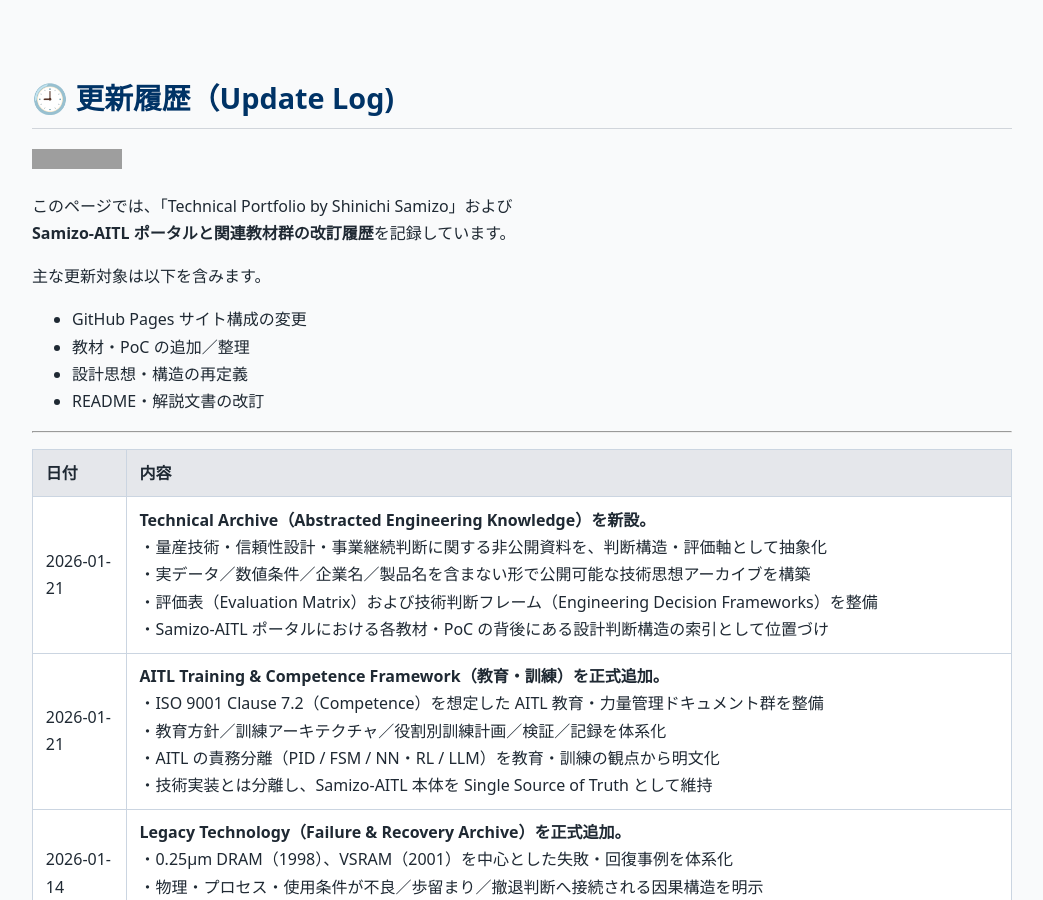
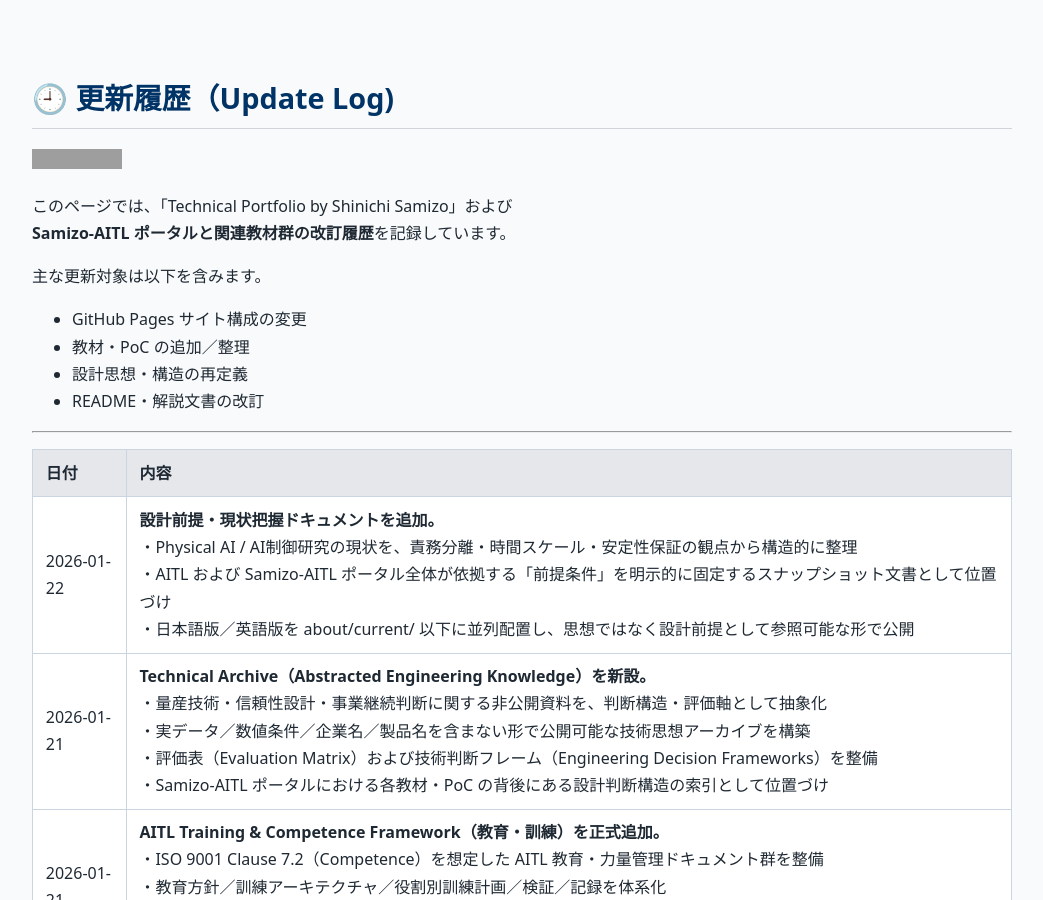
Before and after one commit to Samizo-AITL/Samizo-AITL.github.io, a Jekyll site: the page built from about/update/index.md, in a window 1280 px wide and 900 px high. Shown: the whole window, without its empty margins (118-1161 px from the left). Built offline with Jekyll 4.4.1, drawn with Linux system fonts in a browser that asks for light colours; grey boxes are pictures that could not be loaded.

Commit message:
Update index.md

```diff
--- a/about/update/index.md
+++ b/about/update/index.md
@@ -22,6 +22,7 @@
 
 | 日付       | 内容 |
 |------------|------|
+| 2026-01-22 | **設計前提・現状把握ドキュメントを追加。**<br>・Physical AI / AI制御研究の現状を、責務分離・時間スケール・安定性保証の観点から構造的に整理<br>・AITL および Samizo-AITL ポータル全体が依拠する「前提条件」を明示的に固定するスナップショット文書として位置づけ<br>・日本語版／英語版を about/current/ 以下に並列配置し、思想ではなく設計前提として参照可能な形で公開 |
 | 2026-01-21 | **Technical Archive（Abstracted Engineering Knowledge）を新設。**<br>・量産技術・信頼性設計・事業継続判断に関する非公開資料を、判断構造・評価軸として抽象化<br>・実データ／数値条件／企業名／製品名を含まない形で公開可能な技術思想アーカイブを構築<br>・評価表（Evaluation Matrix）および技術判断フレーム（Engineering Decision Frameworks）を整備<br>・Samizo-AITL ポータルにおける各教材・PoC の背後にある設計判断構造の索引として位置づけ |
 | 2026-01-21 | **AITL Training & Competence Framework（教育・訓練）を正式追加。**<br>・ISO 9001 Clause 7.2（Competence）を想定した AITL 教育・力量管理ドキュメント群を整備<br>・教育方針／訓練アーキテクチャ／役割別訓練計画／検証／記録を体系化<br>・AITL の責務分離（PID / FSM / NN・RL / LLM）を教育・訓練の観点から明文化<br>・技術実装とは分離し、Samizo-AITL 本体を Single Source of Truth として維持 |
 | 2026-01-14 | **Legacy Technology（Failure & Recovery Archive）を正式追加。**<br>・0.25µm DRAM（1998）、VSRAM（2001）を中心とした失敗・回復事例を体系化<br>・物理・プロセス・使用条件が不良／歩留まり／撤退判断へ接続される因果構造を明示<br>・AITL／AI Control Safety Package における「なぜ実時間AIを制御に入れないか」の現実的根拠として位置づけ |
```
